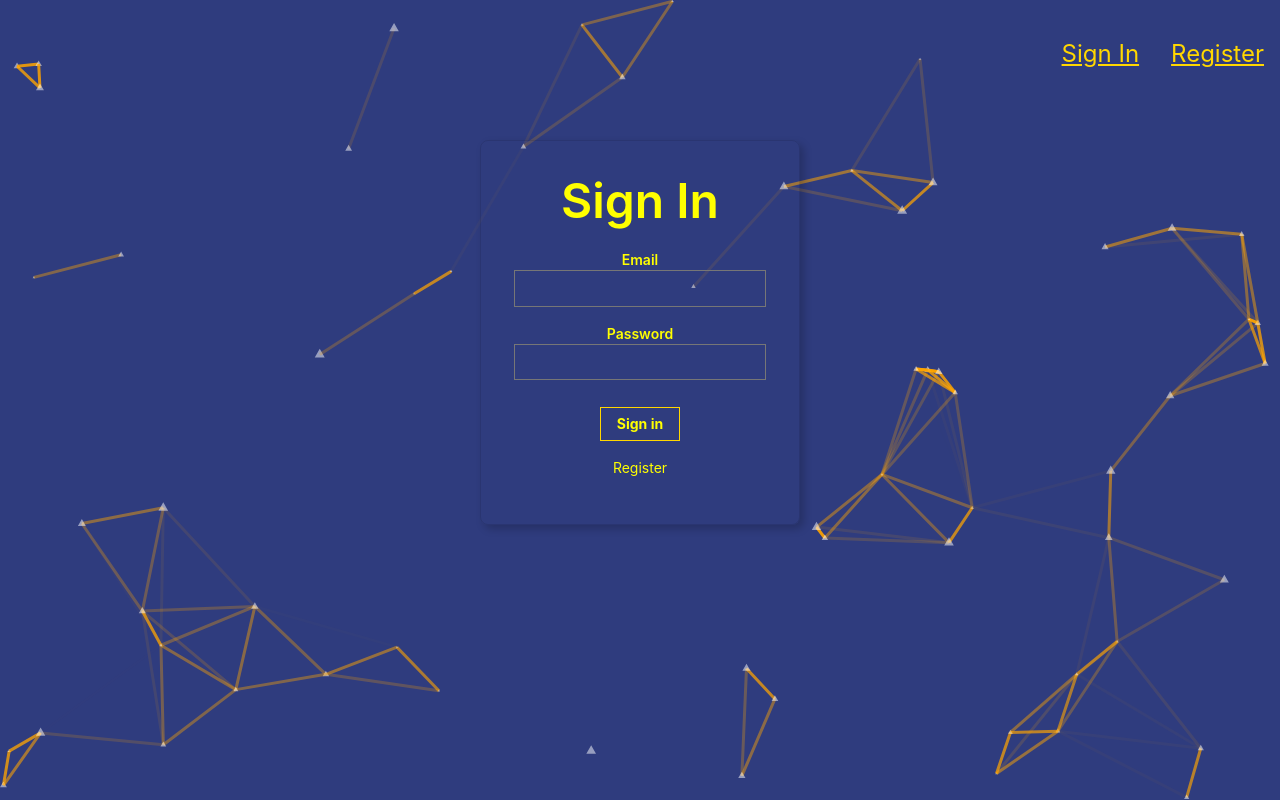
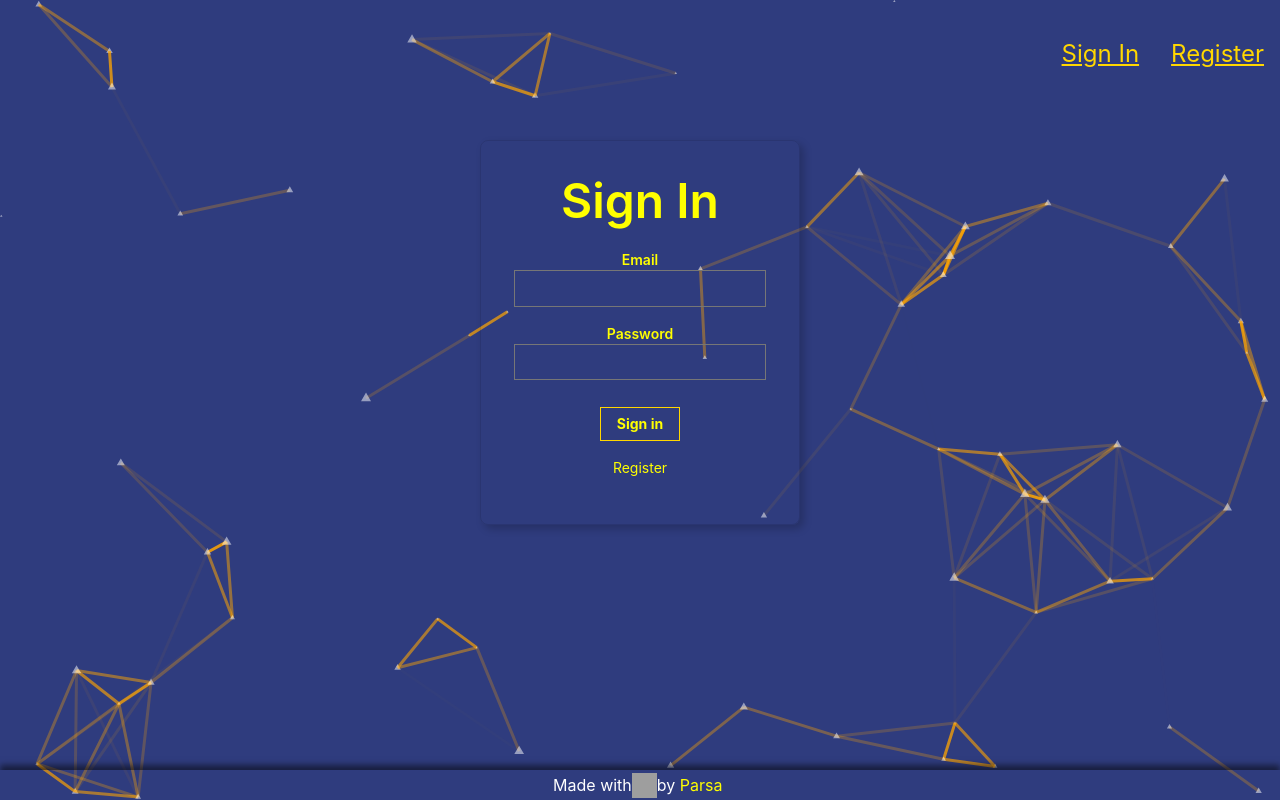
Before and after one commit to ParsaPeikani/Face_Recognition_Brain, a React (Create React App) app: page / in a window 1280 px wide. Built offline with nearby package versions, Linux system fonts and the light colour scheme; grey boxes are pictures that could not be loaded; a web font is replaced by a local one.

Commit message:
Adding footer

```diff
--- a/src/App.css
+++ b/src/App.css
@@ -17,6 +17,7 @@
 }
 
 .footer {
+  color: white;
   display:flex;
   background-color: transparent;
   position: fixed;
@@ -25,7 +26,13 @@
   right: 0;
   height: 30px;
   width: 100%;
-  border-top: 1px solid white;
+  box-shadow: 0 -5px 6px rgba(0,0,0,0.5);
   justify-content:center;
   align-items:center;
 }
+
+.tag {
+  color: #FFFF00;
+  text-decoration: none;
+  white-space: pre;
+}
--- a/src/App.js
+++ b/src/App.js
@@ -178,6 +178,12 @@ class App extends Component {
           )
 
         }
+      <footer className="footer" >
+          Made with
+          <img id='inputimage' alt='' src="https://www.freepnglogos.com/uploads/heart-png/emoji-heart-33.png" width="25px" height="25px" />
+          by
+          <a className="tag" href="https://splendorous-frangipane-a72741.netlify.app/" target="_blank" rel="noreferrer" > Parsa </a>
+      </footer>
       </div>
     );
   }
```
Also changed, not shown: public/heart.png (added).
